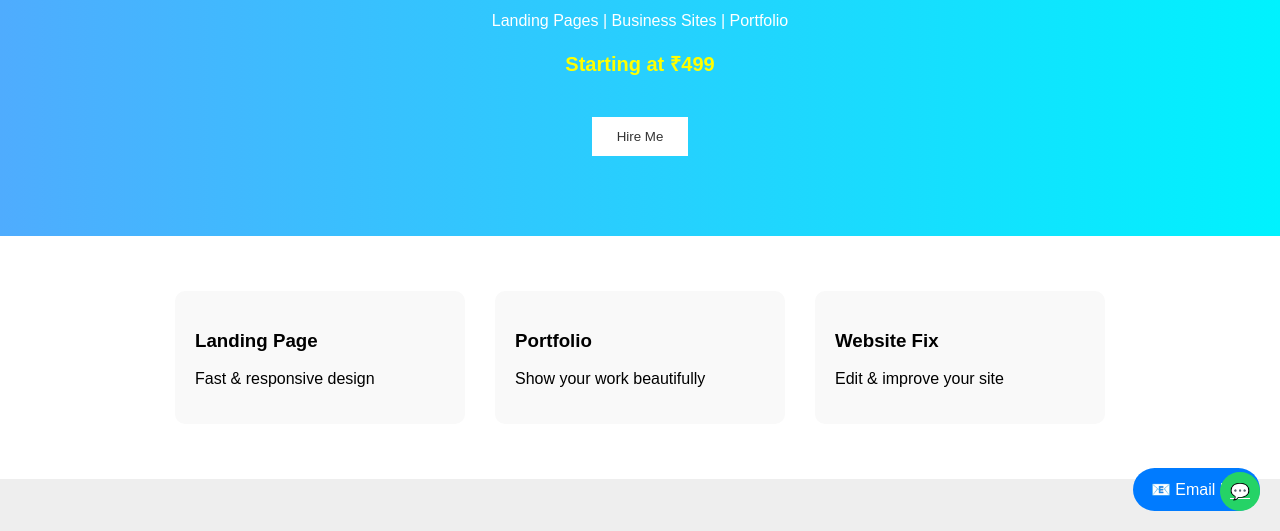
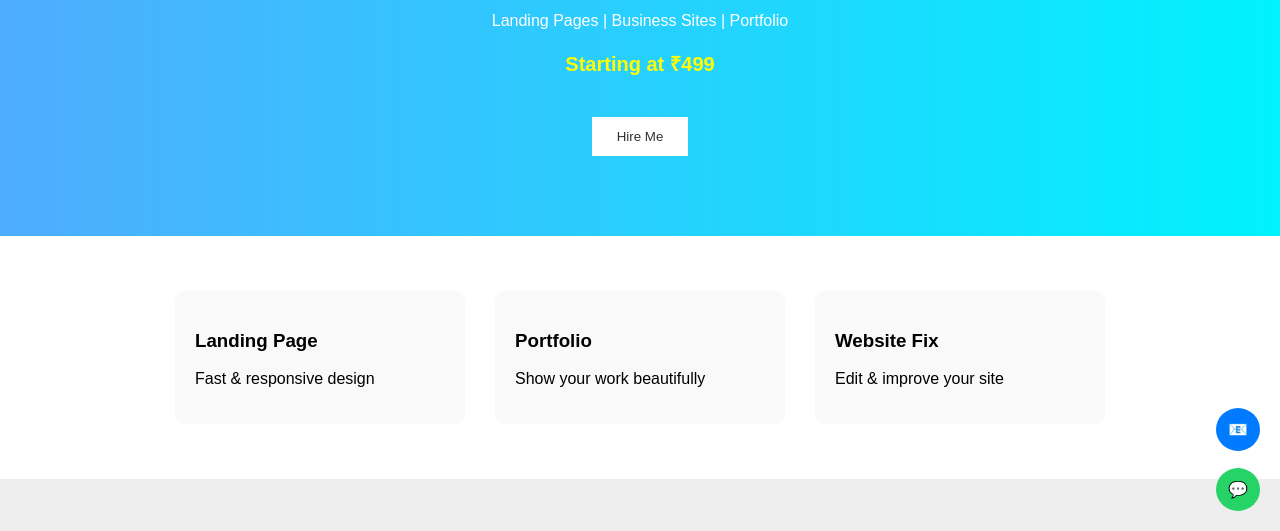
Before and after one commit to pranita0452/my-website, a plain HTML site: page index.html in a window 1280 px wide. Shown: the part 269-800 px from the top of the page. Drawn offline with Linux system fonts and the light colour scheme.

Commit message:
Update index.html

```diff
--- a/index.html
+++ b/index.html
@@ -148,14 +148,19 @@ function submitForm() {
 }
 </script>
 
-<a href="mailto:pranitapskulkarni@email.com?subject=Website Inquiry&body=Hi, I want a website"
-style="position:fixed;bottom:20px;right:20px;background:#007bff;
-color:white;padding:12px 18px;border-radius:30px;text-decoration:none;">
-📧 Email Me
+
+  <!-- 📧 Email button (upper) -->
+<a href="mailto:yourname@email.com"
+style="position:fixed;bottom:80px;right:20px;background:#007bff;
+color:white;padding:12px;border-radius:50%;text-decoration:none;">
+📧
 </a>
-  <br><br>
-<a href="https://wa.me/919945928009" target="_blank"
+
+<!-- 💬 WhatsApp button (lower) -->
+<a href="https://wa.me/91XXXXXXXXXX" target="_blank"
 style="position:fixed;bottom:20px;right:20px;background:#25D366;
-color:white;padding:10px;border-radius:50%;">💬</a>
+color:white;padding:12px;border-radius:50%;text-decoration:none;">
+💬
+</a>
 </body>
 </html>
```
